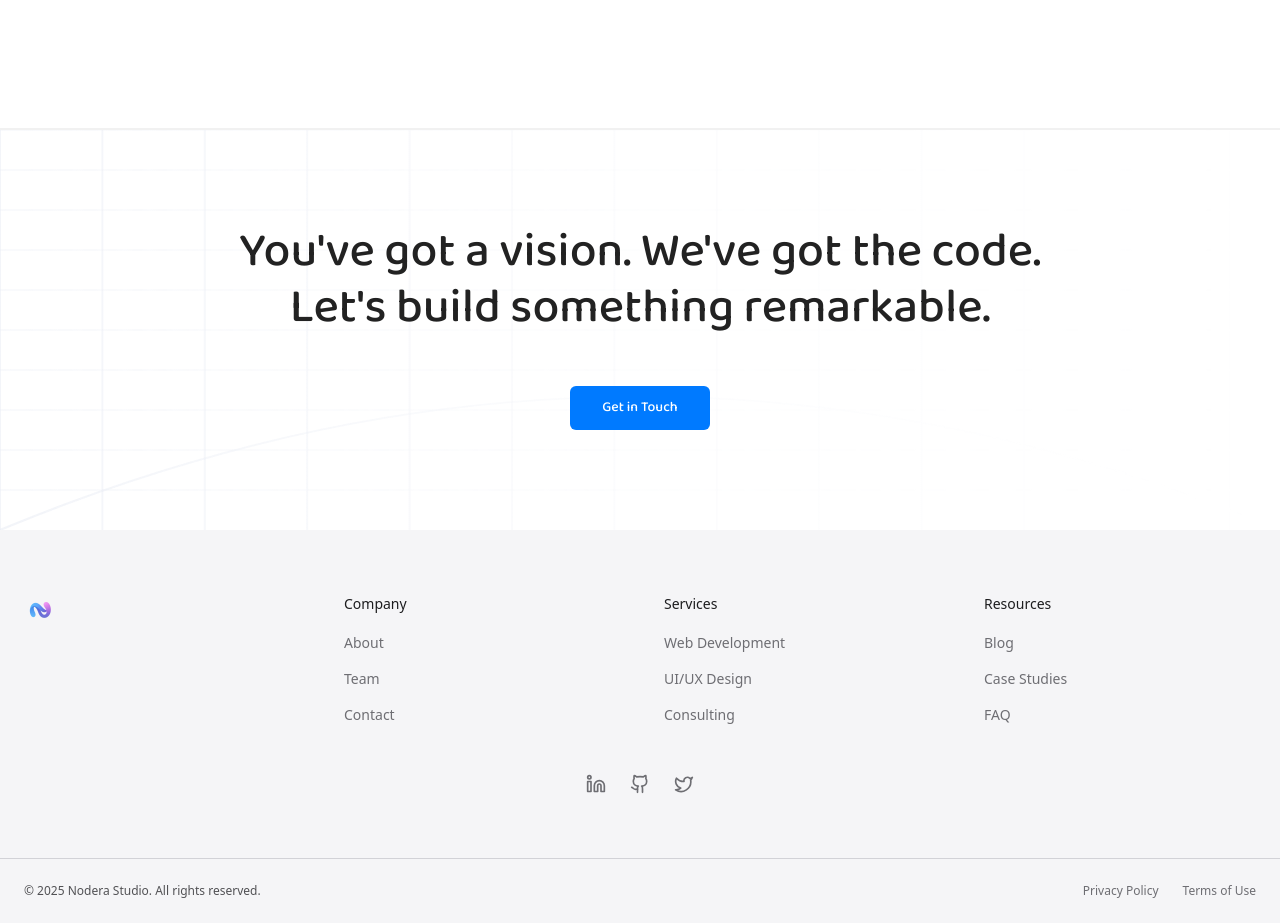
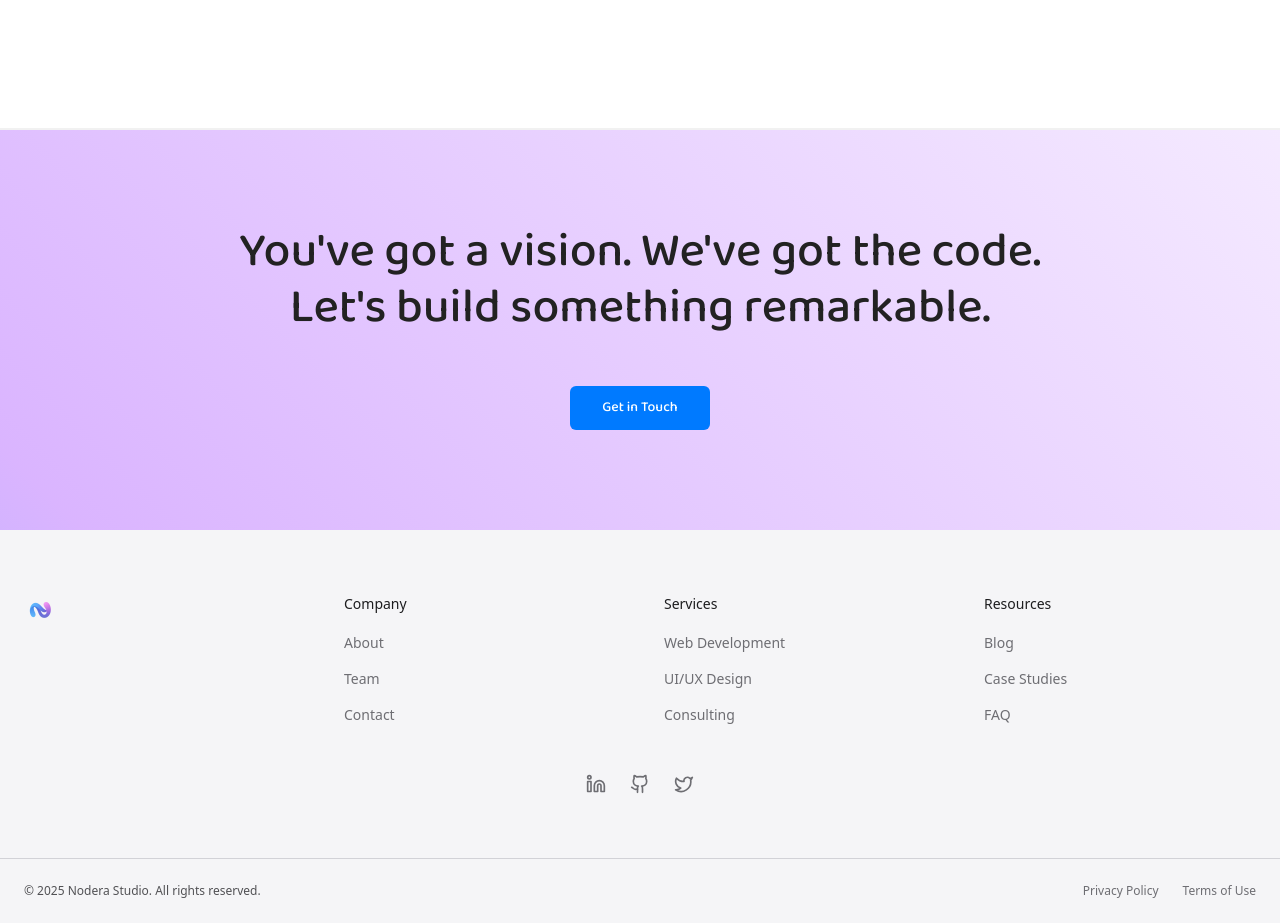
Before and after one commit to nodera-studio/nodera, a React (Vite) app: page / in a window 1280 px wide. Shown: the part 3745-4668 px from the top of the page. Built offline with nearby package versions, Linux system fonts and the light colour scheme.

Commit message:
Add animated gradient background to CTA
Implement a smooth, animated gradient background for the Call To Action section, transitioning between white, vibrant blue, and soft purple.

```diff
--- a/src/components/CallToAction.module.css
+++ b/src/components/CallToAction.module.css
@@ -57,8 +57,34 @@
 .cta-section {
   position: relative;
   z-index: 1;
-  background: #fff;
+  background: transparent;
   padding: 0;
+  overflow: hidden;
+}
+
+.gradient-background {
+  position: absolute;
+  top: 0;
+  left: 0;
+  right: 0;
+  bottom: 0;
+  background: linear-gradient(45deg, #FFFFFF, #007AFF, #D1A2FF, #FFFFFF);
+  background-size: 400% 400%;
+  animation: gradientWave 15s ease infinite;
+  opacity: 0.8;
+  z-index: 0;
+}
+
+@keyframes gradientWave {
+  0% {
+    background-position: 0% 50%;
+  }
+  50% {
+    background-position: 100% 50%;
+  }
+  100% {
+    background-position: 0% 50%;
+  }
 }
 
 .cta-bg-art {
@@ -115,10 +141,8 @@
 }
 
 .cta-content-wrapper {
-  /* position: relative; - No longer needed, handled by new parent */
-  /* z-index: 10;      - No longer needed, handled by new parent */
-  max-width: 56rem; /* Equivalent to max-w-3xl */
+  max-width: 56rem;
   margin-left: auto;
   margin-right: auto;
-  width: 100%;      /* Ensures it takes up space within the flex container */
+  width: 100%;
 }
--- a/src/components/CallToAction.tsx
+++ b/src/components/CallToAction.tsx
@@ -35,32 +35,7 @@ const CallToAction = () => {
 
   return (
     <div className={`${styles['cta-section']} bg-white text-center relative overflow-hidden h-[400px]`}>
-      <div className={styles['cta-bg-art']} aria-hidden="true">
-        <svg className={styles['cta-bg-art-svg']} viewBox="0 0 800 600" fill="none" xmlns="http://www.w3.org/2000/svg" preserveAspectRatio="none">
-          <defs>
-            <linearGradient id="gridGradient" x1="0" y1="0" x2="800" y2="0" gradientUnits="userSpaceOnUse">
-              <stop stopColor="#e6eaf3" stopOpacity="0.5" />
-              <stop offset="1" stopColor="#e6eaf3" stopOpacity="0.05" />
-            </linearGradient>
-            <mask id="fadeMask">
-              <linearGradient id="fadeGradient" x1="0" y1="0" x2="800" y2="0" gradientUnits="userSpaceOnUse">
-                <stop stopColor="#fff" stopOpacity="1" />
-                <stop offset="1" stopColor="#fff" stopOpacity="0" />
-              </linearGradient>
-              <rect x="0" y="0" width="800" height="600" fill="url(#fadeGradient)" />
-            </mask>
-          </defs>
-          <g mask="url(#fadeMask)">
-            {Array.from({ length: 13 }).map((_, i) => (
-              <line key={i} x1={i * 64} y1="0" x2={i * 64} y2="600" stroke="url(#gridGradient)" strokeWidth="1.2" />
-            ))}
-            {Array.from({ length: 10 }).map((_, i) => (
-              <line key={i} x1="0" y1={i * 60} x2="800" y2={i * 60} stroke="url(#gridGradient)" strokeWidth="1.2" />
-            ))}
-            <path d="M0,600 Q400,200 800,600" stroke="url(#gridGradient)" strokeWidth="2.5" fill="none" />
-          </g>
-        </svg>
-      </div>
+      <div className={styles['gradient-background']} aria-hidden="true" />
 
       <div className="flex items-center justify-center w-full h-full relative z-10">
         <div className={styles['cta-content-wrapper']}>
```
